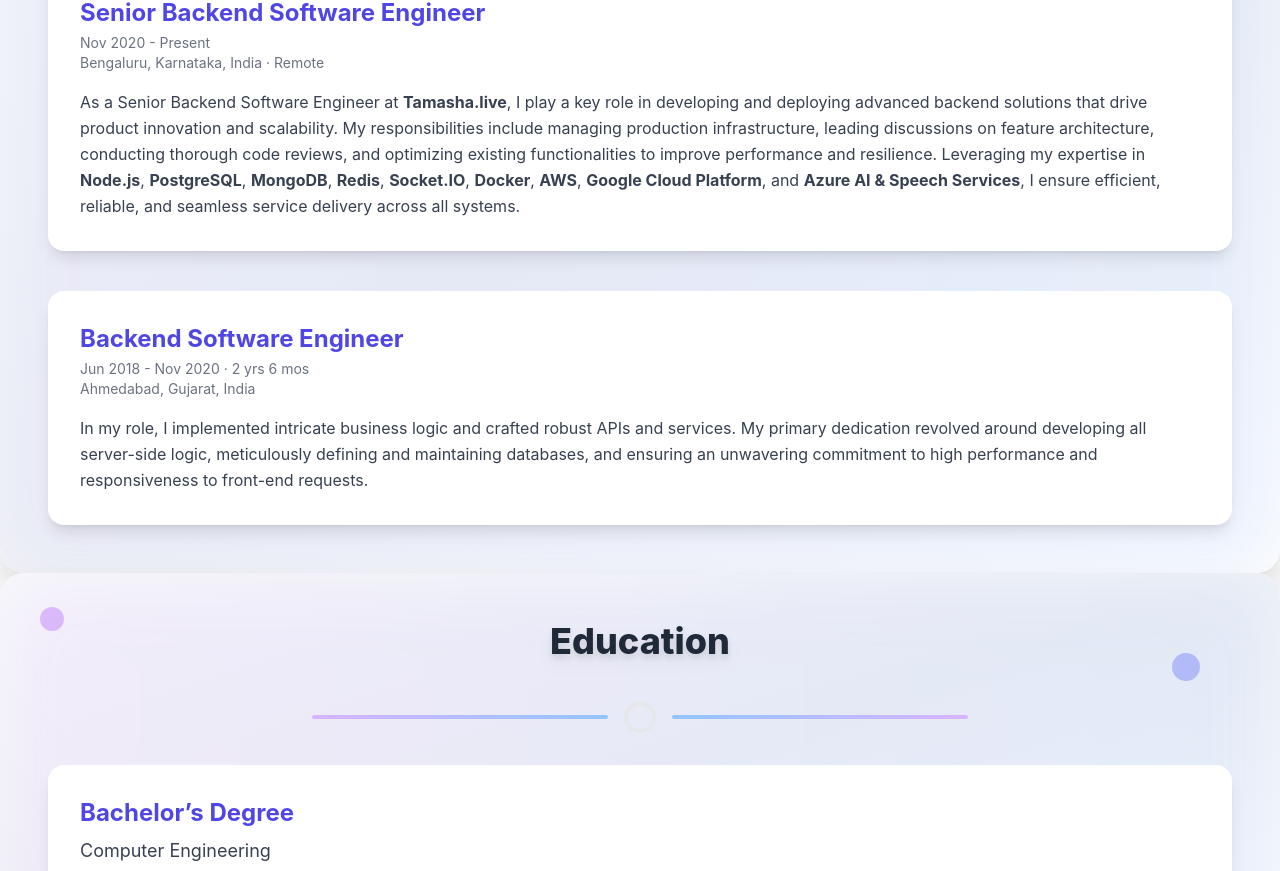
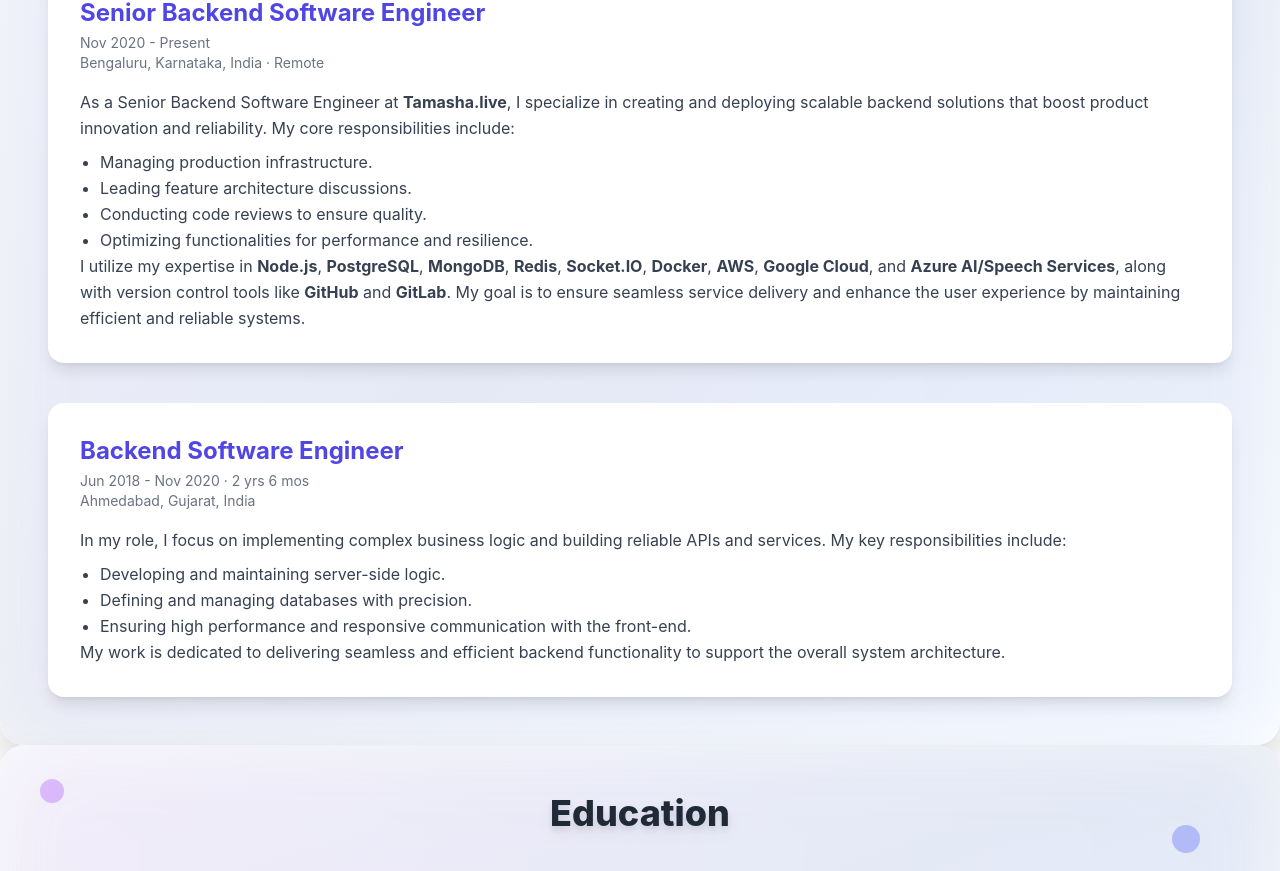
Before and after one commit to engi-devops/github-pages-demo, a React (Create React App) app: page / in a window 1280 px wide. Shown: the part 1348-2219 px from the top of the page. Built offline with nearby package versions, Linux system fonts and the light colour scheme.

Commit message:
something change

```diff
--- a/src/components/Experience.js
+++ b/src/components/Experience.js
@@ -25,9 +25,17 @@ const Experience = () => (
         <p className="text-sm text-gray-500 mt-1">Nov 2020 - Present</p>
         <p className="text-sm text-gray-500 mb-4">Bengaluru, Karnataka, India · Remote</p>
         <p className="text-gray-700 leading-relaxed">
-          As a Senior Backend Software Engineer at <span className="font-bold">Tamasha.live</span>, I play a key role in developing and deploying advanced backend solutions that drive product innovation and scalability. My responsibilities include managing production infrastructure, leading discussions on feature architecture, conducting thorough code reviews, and optimizing existing functionalities to improve performance and resilience. Leveraging my expertise in <span className="font-bold">Node.js</span>, <span className="font-bold">PostgreSQL</span>, <span className="font-bold">MongoDB</span>, <span className="font-bold">Redis</span>, <span className="font-bold">Socket.IO</span>, <span className="font-bold">Docker</span>, <span className="font-bold">AWS</span>, <span className="font-bold">Google Cloud Platform</span>, and <span className="font-bold">Azure AI & Speech Services</span>, I ensure efficient, reliable, and seamless service delivery across all systems.
+          As a Senior Backend Software Engineer at <span className="font-bold">Tamasha.live</span>, I specialize in creating and deploying scalable backend solutions that boost product innovation and reliability. My core responsibilities include:
+          <ul className="list-disc ml-5 mt-2">
+            <li>Managing production infrastructure.</li>
+            <li>Leading feature architecture discussions.</li>
+            <li>Conducting code reviews to ensure quality.</li>
+            <li>Optimizing functionalities for performance and resilience.</li>
+          </ul>
+          I utilize my expertise in <span className="font-bold">Node.js</span>, <span className="font-bold">PostgreSQL</span>, <span className="font-bold">MongoDB</span>, <span className="font-bold">Redis</span>, <span className="font-bold">Socket.IO</span>, <span className="font-bold">Docker</span>, <span className="font-bold">AWS</span>, <span className="font-bold">Google Cloud</span>, and <span className="font-bold">Azure AI/Speech Services</span>, along with version control tools like <span className="font-bold">GitHub</span> and <span className="font-bold">GitLab</span>. My goal is to ensure seamless service delivery and enhance the user experience by maintaining efficient and reliable systems.
         </p>
       </div>
+
 
       {/* Job 2 */}
       <div className="p-8 bg-white shadow-lg rounded-2xl hover:shadow-2xl transition duration-300 ease-in-out transform hover:-translate-y-2">
@@ -35,9 +43,16 @@ const Experience = () => (
         <p className="text-sm text-gray-500 mt-1">Jun 2018 - Nov 2020 · 2 yrs 6 mos</p>
         <p className="text-sm text-gray-500 mb-4">Ahmedabad, Gujarat, India</p>
         <p className="text-gray-700 leading-relaxed">
-          In my role, I implemented intricate business logic and crafted robust APIs and services. My primary dedication revolved around developing all server-side logic, meticulously defining and maintaining databases, and ensuring an unwavering commitment to high performance and responsiveness to front-end requests.
+          In my role, I focus on implementing complex business logic and building reliable APIs and services. My key responsibilities include:
+          <ul className="list-disc ml-5 mt-2">
+            <li>Developing and maintaining server-side logic.</li>
+            <li>Defining and managing databases with precision.</li>
+            <li>Ensuring high performance and responsive communication with the front-end.</li>
+          </ul>
+          My work is dedicated to delivering seamless and efficient backend functionality to support the overall system architecture.
         </p>
       </div>
+
     </div>
 
     {/* Floating Decorative Elements */}
```
